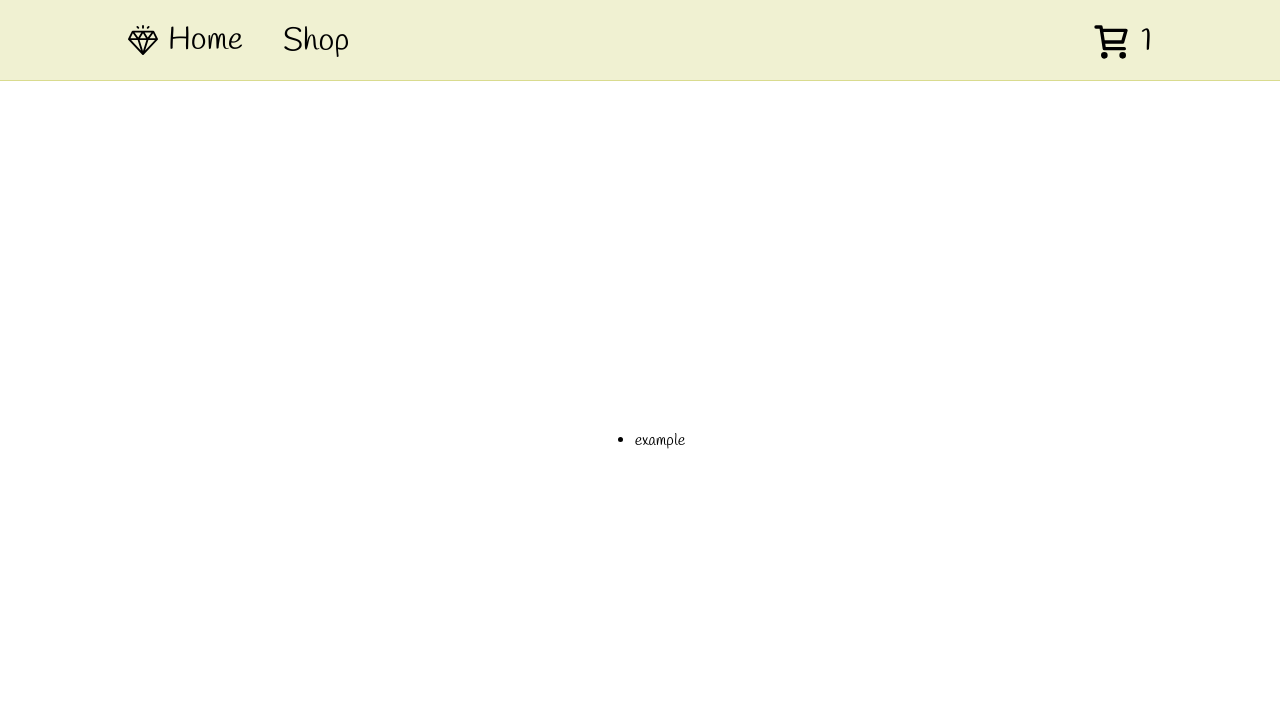
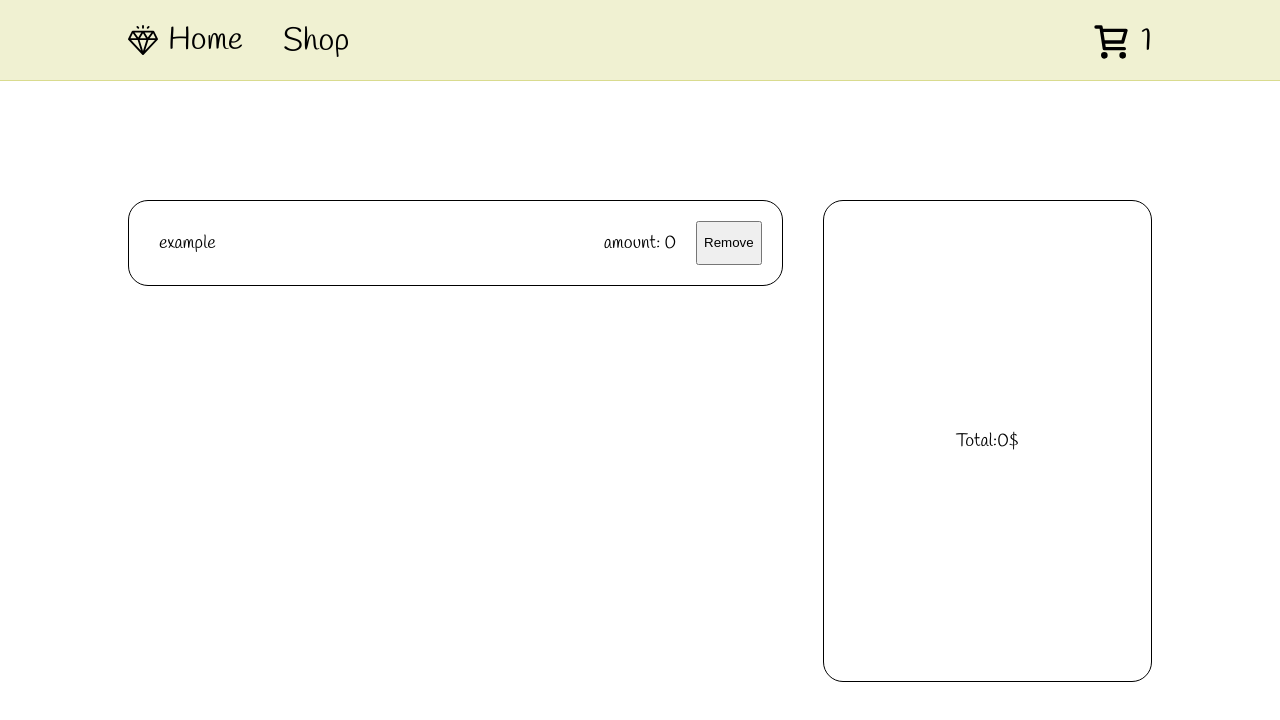
Before and after one commit to Kacegz/shopping-cart, a React (Vite) app: page /cart in a window 1280 px wide. Shown: the top 720 px of the page. Built offline with nearby package versions, Linux system fonts and the light colour scheme.

Commit message:
Add cart functionality with styling

```diff
--- a/package.json
+++ b/package.json
@@ -11,6 +11,7 @@
     "test": "vitest"
   },
   "dependencies": {
+    "prop-types": "^15.8.1",
     "react": "^18.2.0",
     "react-dom": "^18.2.0",
     "react-router-dom": "^6.22.3"
--- a/src/App.jsx
+++ b/src/App.jsx
@@ -6,7 +6,9 @@ import cartimg from "./assets/cart.svg";
 import gem from "./assets/gem.svg";
 
 function App() {
-  const [cart, setCart] = useState([{ id: 1, title: "example" }]);
+  const [cart, setCart] = useState([
+    { id: 1, title: "example", amount: 0, price: 0 },
+  ]);
   return (
     <>
       <div className={styles.navbar}>
--- a/src/Cart.jsx
+++ b/src/Cart.jsx
@@ -1,15 +1,41 @@
 import { useOutletContext } from "react-router-dom";
 
+import styles from "./Cart.module.css";
 const Cart = () => {
   const [cart, setCart] = useOutletContext();
+  function handleRemove(item) {
+    const fixedCart = cart.filter((cartItem) => cartItem != item);
+    setCart([...fixedCart]);
+  }
   return (
     <>
-      <div id="main">
-        <ul>
+      <div className={styles.main}>
+        <div className={styles.itemList}>
           {cart.map((item) => {
-            return <li key={item.id}>{item.title}</li>;
+            return (
+              <div className={styles.item} key={item.id}>
+                <p>{item.title}</p>
+                <div className={styles.spacing}>
+                  <p>amount: {item.amount}</p>
+                  <input
+                    type="button"
+                    value="Remove"
+                    onClick={() => {
+                      handleRemove(item);
+                    }}
+                  />
+                </div>
+              </div>
+            );
           })}
-        </ul>
+        </div>
+        <div className={styles.total}>
+          Total:
+          {cart.reduce((sum, { price, amount }) => {
+            return sum + price * amount;
+          }, 0)}
+          $
+        </div>
       </div>
     </>
   );
--- /dev/null
+++ b/src/Cart.module.css
@@ -0,0 +1,34 @@
+.main{
+    display: flex;
+    flex: 1;
+    gap: 40px;
+    font-size: 18px;
+}
+.itemList{
+    display: flex;
+    flex-direction: column;
+    gap: 20px;
+    flex: 1;
+}
+.total{
+    display: flex;
+    flex-direction: column;
+    gap: 20px;
+    flex: 0.5;
+    height: 60vh;
+    border: 1px solid black;
+    border-radius: 20px;
+    justify-content: center;
+    align-items: center;
+}
+.item{
+    display: flex;
+    justify-content: space-between;
+    padding: 20px;
+    border: 1px solid black;
+    border-radius: 20px;
+}
+.spacing{
+    display: flex;
+    gap: 10px;
+}
--- /dev/null
+++ b/src/Product.jsx
@@ -0,0 +1,71 @@
+import { useState } from "react";
+import styles from "./Shop.module.css";
+const Product = ({ item, cart, setCart }) => {
+  const [amount, setAmount] = useState(0);
+  function increaseAmount() {
+    setAmount(amount + 1);
+  }
+  function decreaseAmount() {
+    setAmount(amount - 1);
+  }
+  function changeValue(value) {
+    setAmount(value);
+  }
+  function handleAddToCart(item, amount) {
+    if (amount > 0) {
+      let cartCopy = cart.filter((cartItem) => cartItem.title !== item.title);
+      setCart([...cartCopy, { ...item, amount: amount }]);
+    }
+  }
+  return (
+    <>
+      <div className={styles.product}>
+        <img
+          src={item.image}
+          alt="Product image"
+          srcSet=""
+          className={styles.productImg}
+        />
+        <div className={styles.productName}>
+          <p>{item.title}</p>
+          <p>Price: {item.price}$</p>
+        </div>
+        <div className={styles.options}>
+          <div className={styles.numbers}>
+            <input
+              type="button"
+              value="-"
+              onClick={() => {
+                decreaseAmount();
+              }}
+            />
+            <input
+              type="text"
+              name=""
+              id="amount"
+              value={amount}
+              onChange={(e) => {
+                changeValue(e.target.value);
+              }}
+            />
+            <input
+              type="button"
+              value="+"
+              onClick={() => {
+                increaseAmount();
+              }}
+            />
+          </div>
+          <input
+            type="button"
+            value="Add to cart"
+            onClick={() => {
+              handleAddToCart(item, amount);
+            }}
+          />
+        </div>
+      </div>
+    </>
+  );
+};
+export default Product;
--- a/src/Shop.jsx
+++ b/src/Shop.jsx
@@ -1,6 +1,7 @@
 import { useEffect, useState } from "react";
 import { useOutletContext } from "react-router-dom";
 import styles from "./Shop.module.css";
+import Product from "./Product";
 
 const Shop = () => {
   const [cart, setCart] = useOutletContext();
@@ -28,10 +29,6 @@ const Shop = () => {
     }
     getData();
   }, []);
-  function handleAddToCart(item) {
-    console.log(item);
-    setCart([...cart, item]);
-  }
   return (
     <>
       {loading && <div>Loading...</div>}
@@ -40,32 +37,12 @@ const Shop = () => {
         <div id="main">
           <div className={styles.items}>
             {data.map((item) => (
-              <div key={item.id} className={styles.product}>
-                <img
-                  src={item.image}
-                  alt="Product image"
-                  srcSet=""
-                  className={styles.productImg}
-                />
-                <div className={styles.productName}>
-                  <p>{item.title}</p>
-                  <p>Price: {item.price}$</p>
-                </div>
-                <div className={styles.options}>
-                  <div className={styles.numbers}>
-                    <input type="button" value="+" />
-                    <input type="text" name="" id="amount" value="0" />
-                    <input type="button" value="-" />
-                  </div>
-                  <input
-                    type="button"
-                    value="Add to cart"
-                    onClick={() => {
-                      handleAddToCart(item);
-                    }}
-                  />
-                </div>
-              </div>
+              <Product
+                item={item}
+                key={item.id}
+                cart={cart}
+                setCart={setCart}
+              />
             ))}
           </div>
         </div>
--- a/src/Shop.module.css
+++ b/src/Shop.module.css
@@ -9,7 +9,7 @@
 .product{
     background-color: antiquewhite;
     height: 40vh;
-    width: 20vw;
+    width: 30vw;
     border-radius: 20px;
     display: flex;
     align-items: center;
```
Also changed, not shown: 1 other file (tests, documents, lock files or other folders).
